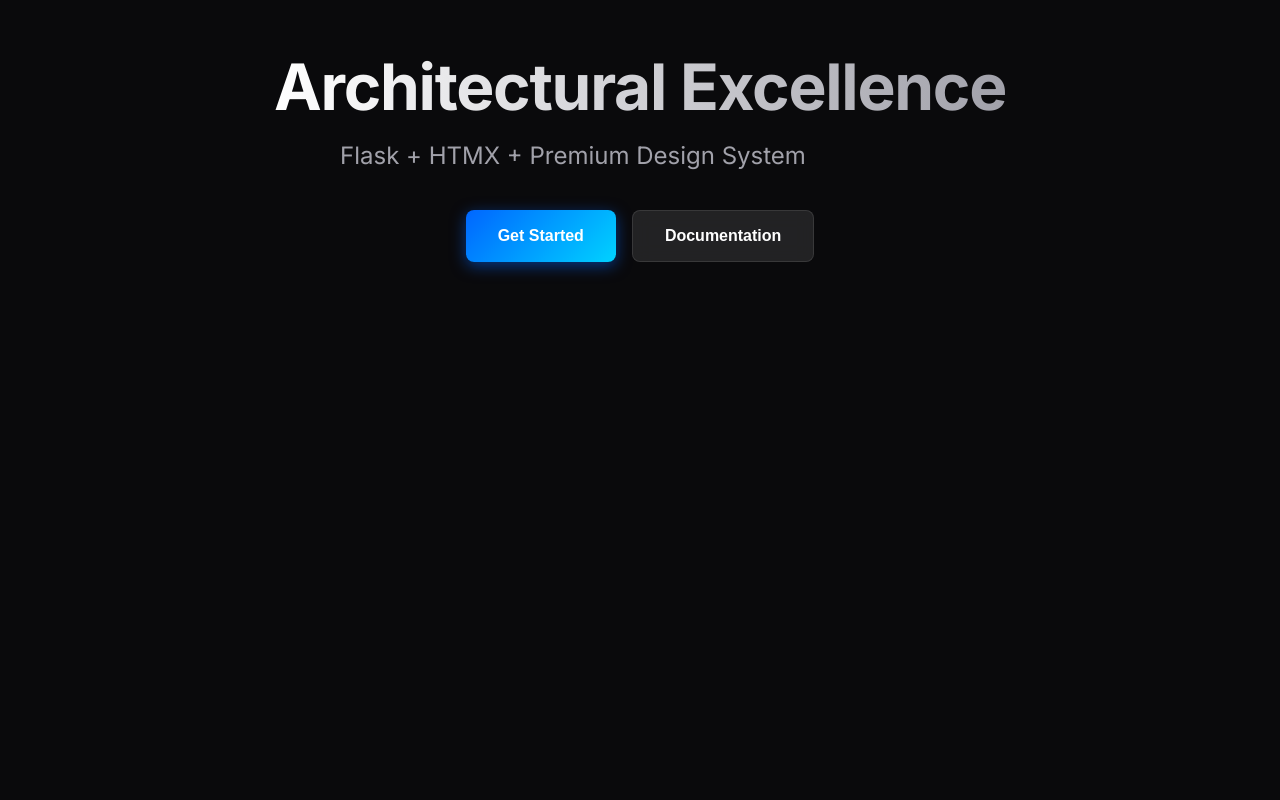
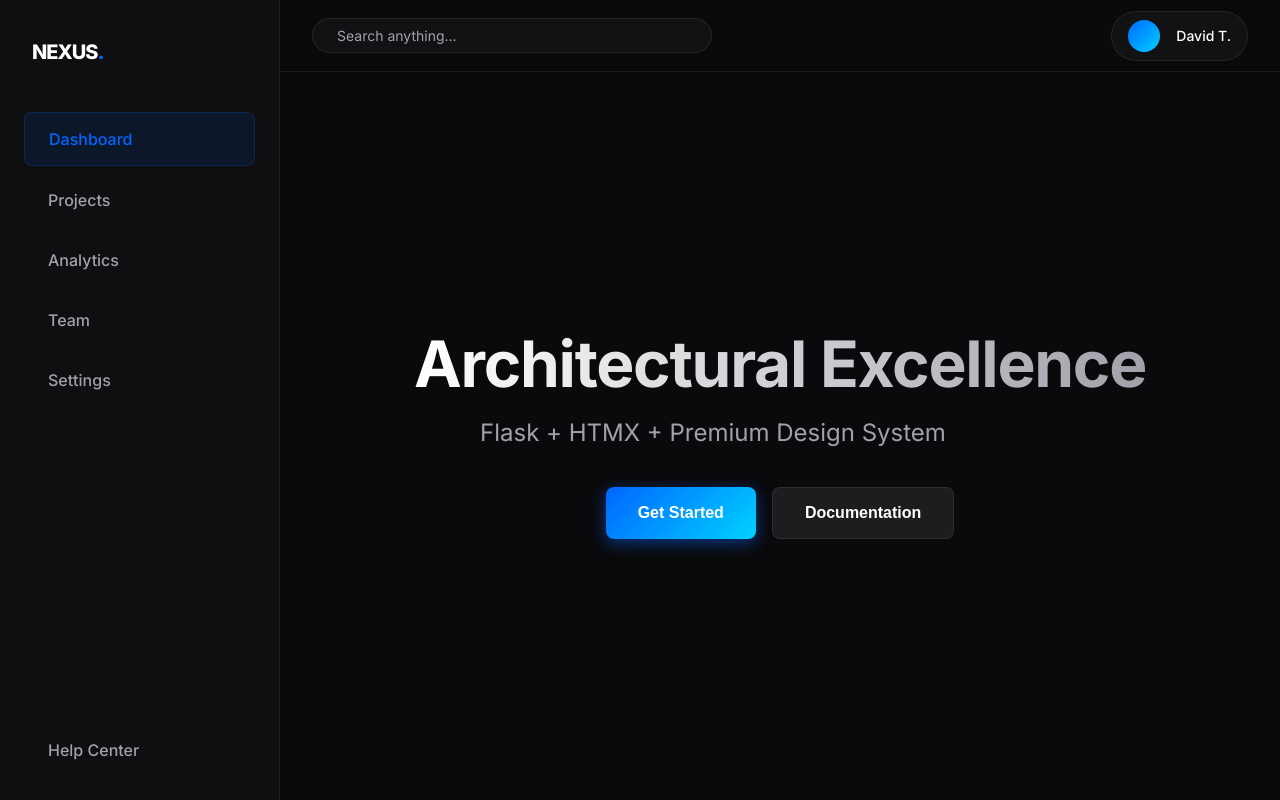
Before and after one commit to dtovar0/c20, a Flask app: page / in a window 1280 px wide. Run offline with Flask 3, Linux system fonts and the light colour scheme; some libraries are stand-ins or nearby versions.

Commit message:
checkpoint: integrated premium sidebar and topbar with glassmorphism and BEM architecture

```diff
--- a/assets/css/components.css
+++ b/assets/css/components.css
@@ -1,4 +1,94 @@
-/* Buttons */
+/* Sidebar */
+.sidebar {
+    width: var(--sidebar-width);
+    background-color: var(--sidebar-bg);
+    border-right: 1px solid var(--border-subtle);
+    padding: var(--space-3);
+    overflow-y: auto;
+    transition: all 0.3s ease;
+}
+
+.sidebar__logo {
+    padding: var(--space-2) var(--space-1);
+    margin-bottom: var(--space-4);
+    font-size: 1.25rem;
+    font-weight: 800;
+    letter-spacing: -0.05em;
+    color: var(--text-main);
+}
+
+.nav {
+    display: flex;
+    flex-direction: column;
+    gap: var(--space-1);
+}
+
+.nav__item {
+    display: flex;
+    align-items: center;
+    padding: var(--space-2) var(--space-3);
+    border-radius: 8px;
+    color: var(--text-dim);
+    text-decoration: none;
+    transition: all 0.2s ease;
+    font-weight: 500;
+}
+
+.nav__item:hover {
+    background: rgba(255, 255, 255, 0.05);
+    color: var(--text-main);
+}
+
+.nav__item--active {
+    background: rgba(0, 102, 255, 0.1);
+    color: var(--accent-solid);
+    border: 1px solid rgba(0, 102, 255, 0.2);
+}
+
+/* Topbar */
+.topbar {
+    height: var(--topbar-height);
+    background: var(--topbar-bg);
+    backdrop-filter: blur(16px);
+    border-bottom: 1px solid var(--border-subtle);
+    padding: 0 var(--space-4);
+    display: flex;
+    align-items: center;
+    justify-content: space-between;
+    position: sticky;
+    top: 0;
+    z-index: 100;
+}
+
+.topbar__search {
+    flex-grow: 1;
+    max-width: 400px;
+    padding: var(--space-1) var(--space-3);
+    background: var(--bg-secondary);
+    border: 1px solid var(--border-subtle);
+    border-radius: 99px;
+    color: var(--text-dim);
+    font-size: 0.875rem;
+}
+
+.user-profile {
+    display: flex;
+    align-items: center;
+    gap: var(--space-2);
+    padding: var(--space-1) var(--space-2);
+    border-radius: 99px;
+    background: var(--bg-secondary);
+    border: 1px solid var(--border-subtle);
+}
+
+.user-profile__avatar {
+    width: 32px;
+    height: 32px;
+    border-radius: 50%;
+    background: linear-gradient(135deg, #0066ff 0%, #00d2ff 100%);
+}
+
+/* Buttons Recalled */
 .button {
     padding: var(--space-2) var(--space-4);
     border-radius: 8px;
@@ -14,19 +104,12 @@
     justify-content: center;
 }
 
-.button:active {
-    transform: scale(0.97);
-}
+.button:active { transform: scale(0.97); }
 
 .button--primary {
     background: linear-gradient(135deg, #0066ff 0%, #00d2ff 100%);
     color: white;
     box-shadow: 0 4px 15px var(--accent-glow);
-}
-
-.button--primary:hover {
-    box-shadow: 0 6px 20px var(--accent-glow);
-    filter: brightness(1.1);
 }
 
 .button--secondary {
@@ -35,16 +118,3 @@
     backdrop-filter: blur(10px);
     border: 1px solid var(--border-subtle);
 }
-
-.button--secondary:hover {
-    background: rgba(255, 255, 255, 0.15);
-}
-
-/* Glassmorphism Containers */
-.glass-panel {
-    background: rgba(20, 20, 23, 0.7);
-    backdrop-filter: blur(20px);
-    border: 1px solid var(--border-subtle);
-    border-radius: 16px;
-    padding: var(--space-4);
-}
--- a/assets/css/global.css
+++ b/assets/css/global.css
@@ -9,11 +9,18 @@
 
     /* Colors - Premium Palette */
     --bg-primary: #0a0a0c;
-    --bg-secondary: #141417;
+    --bg-secondary: #121214;
+    --sidebar-bg: #0f0f12;
+    --topbar-bg: rgba(10, 10, 12, 0.8);
     --accent-glow: rgba(0, 102, 255, 0.5);
+    --accent-solid: #0066ff;
     --text-main: #ffffff;
     --text-dim: #a1a1aa;
-    --border-subtle: rgba(255, 255, 255, 0.1);
+    --border-subtle: rgba(255, 255, 255, 0.08);
+
+    /* Dimensions */
+    --sidebar-width: 280px;
+    --topbar-height: 72px;
 
     /* Typography */
     --font-main: 'Inter', sans-serif;
@@ -40,5 +47,11 @@ html, body {
 .flex-col { flex-direction: column; }
 .items-center { align-items: center; }
 .justify-center { justify-content: center; }
+.flex-grow { flex-grow: 1; }
 
-h1, h2, h3 { font-weight: 700; }
+.gap-3 { gap: var(--space-3); }
+.gap-4 { gap: var(--space-4); }
+
+.text-accent { color: var(--accent-solid); }
+.text-sm { font-size: 0.875rem; }
+.font-medium { font-weight: 500; }
--- a/assets/css/main.css
+++ b/assets/css/main.css
@@ -34,3 +34,19 @@
     pointer-events: none;
     opacity: 0.4;
 }
+
+.main-content {
+    background-color: var(--bg-primary);
+    position: relative;
+    padding: var(--space-4);
+}
+
+/* Animations */
+@keyframes fadeIn {
+    from { opacity: 0; transform: translateY(10px); }
+    to { opacity: 1; transform: translateY(0); }
+}
+
+.hero__container {
+    animation: fadeIn 0.8s cubic-bezier(0.4, 0, 0.2, 1) forwards;
+}
--- a/templates/base.html
+++ b/templates/base.html
@@ -3,37 +3,63 @@
 <head>
     <meta charset="UTF-8">
     <meta name="viewport" content="width=device-width, initial-scale=1.0">
-    <title>{% block title %}Project C20 - Premium Experience{% endblock %}</title>
-    <meta name="description" content="{% block description %}A high-performance Flask application built with architectural excellence.{% endblock %}">
+    <title>{% block title %}Project C20{% endblock %}</title>
 
     <!-- Google Fonts -->
     <link rel="preconnect" href="https://fonts.googleapis.com">
     <link rel="preconnect" href="https://fonts.gstatic.com" crossorigin>
-    <link href="https://fonts.googleapis.com/css2?family=Inter:wght@400;500;600;700&display=swap" rel="stylesheet">
+    <link href="https://fonts.googleapis.com/css2?family=Inter:wght@400;500;600;700;800&display=swap" rel="stylesheet">
 
     <!-- Design System Assets -->
     <link rel="stylesheet" href="/assets/css/global.css">
     <link rel="stylesheet" href="/assets/css/components.css">
     <link rel="stylesheet" href="/assets/css/main.css">
 
-    <!-- HTMX for dynamic interactions -->
+    <!-- HTMX -->
     <script src="https://unpkg.com/htmx.org@1.9.10"></script>
 
     {% block extra_head %}{% endblock %}
 </head>
 <body class="h-full">
-    <div id="app" class="h-full flex flex-col">
-        <header class="header">
-            {% block header %}{% endblock %}
-        </header>
+    <div id="app" class="h-full flex overflow-hidden">
+        <!-- Sidebar -->
+        <aside class="sidebar flex flex-col">
+            <div class="sidebar__logo">
+                NEXUS<span class="text-accent">.</span>
+            </div>
 
-        <main class="main-content flex-grow">
-            {% block content %}{% endblock %}
-        </main>
+            <nav class="nav flex-grow">
+                <a href="/" class="nav__item nav__item--active">Dashboard</a>
+                <a href="#" class="nav__item">Projects</a>
+                <a href="#" class="nav__item">Analytics</a>
+                <a href="#" class="nav__item">Team</a>
+                <a href="#" class="nav__item">Settings</a>
+            </nav>
 
-        <footer class="footer">
-            {% block footer %}{% endblock %}
-        </footer>
+            <div class="sidebar__footer">
+                <div class="nav__item">Help Center</div>
+            </div>
+        </aside>
+
+        <!-- Main Wrapper -->
+        <div class="flex-grow flex flex-col overflow-hidden">
+            <!-- Topbar -->
+            <header class="topbar">
+                <div class="topbar__search">Search anything...</div>
+
+                <div class="topbar__actions flex items-center gap-4">
+                    <div class="user-profile">
+                        <div class="user-profile__avatar"></div>
+                        <span class="text-sm font-medium">David T.</span>
+                    </div>
+                </div>
+            </header>
+
+            <!-- Content Area -->
+            <main class="main-content flex-grow overflow-auto">
+                {% block content %}{% endblock %}
+            </main>
+        </div>
     </div>
 
     <!-- Scripts -->
```
